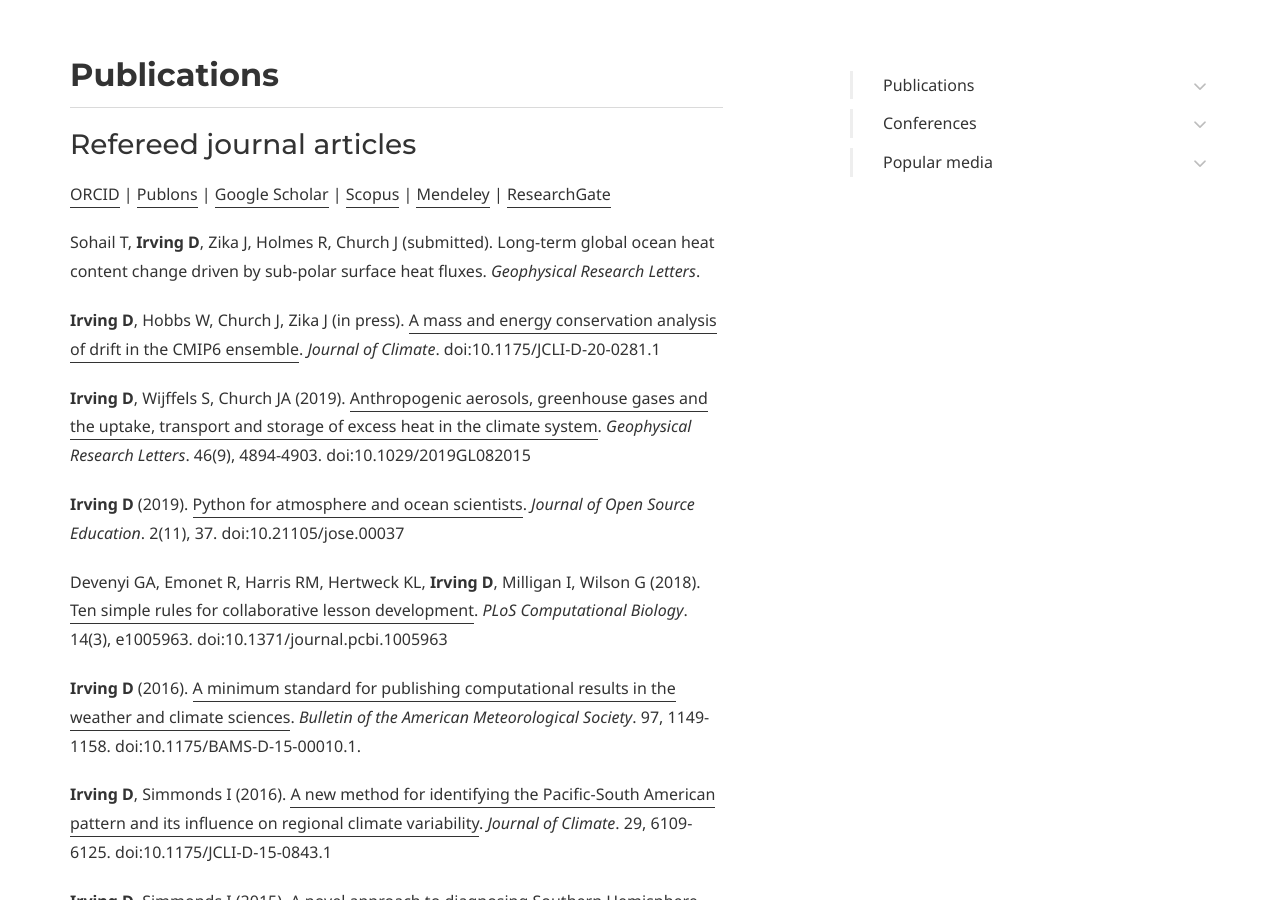
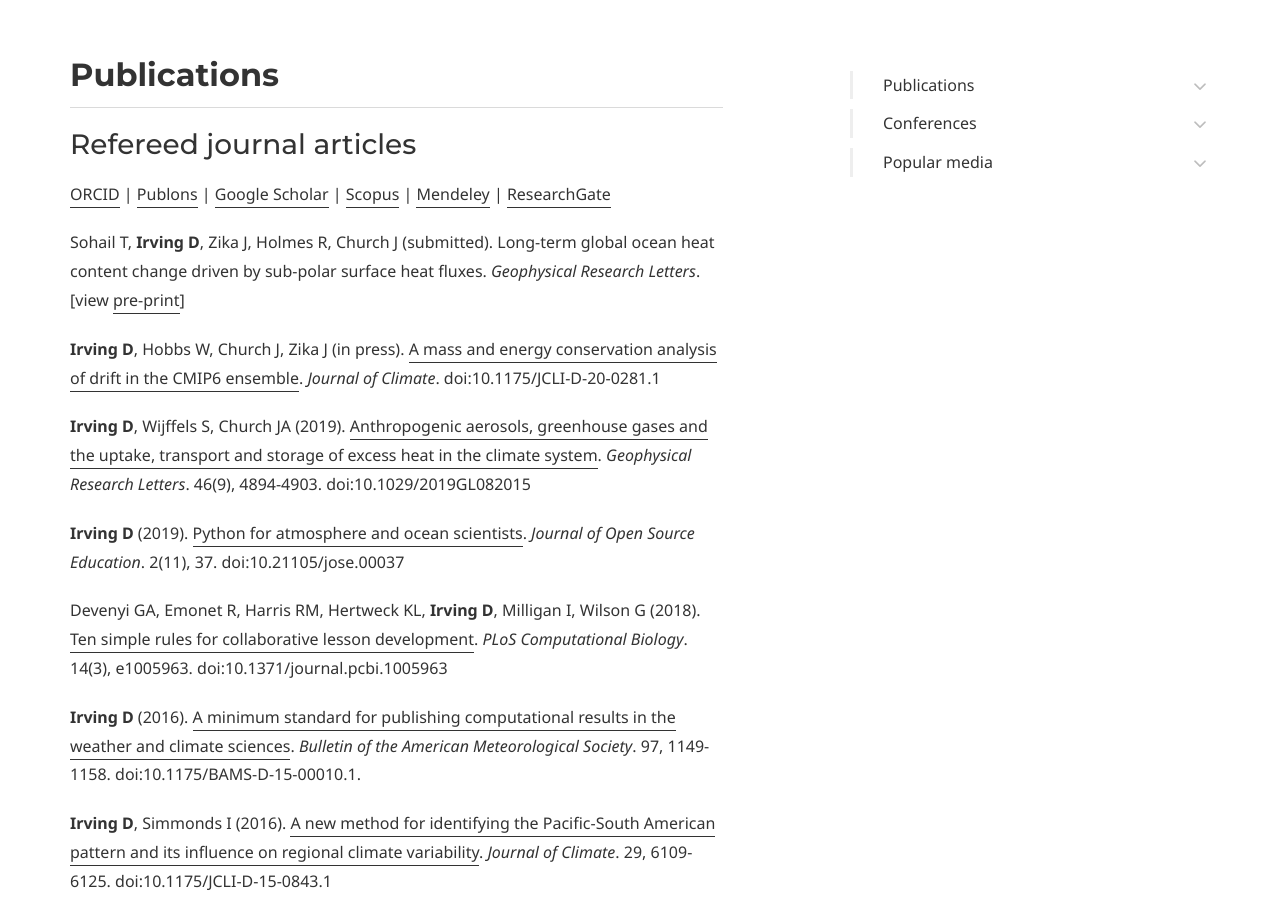
Before and after one commit to DamienIrving/damienirving.github.io, a Jekyll site: the page built from publications.md, in a window 1280 px wide and 900 px high, scrolled down 643 px. Built offline with Jekyll 4.4.1, drawn with Linux system fonts in a browser that asks for light colours; some web fonts are replaced.

Commit message:
Update publications.md

```diff
--- a/publications.md
+++ b/publications.md
@@ -28,7 +28,7 @@ page_nav:
 [Mendeley](https://www.mendeley.com/profiles/damien-irving/) |
 [ResearchGate](https://www.researchgate.net/profile/Damien_Irving)
 
-Sohail T, **Irving D**, Zika J, Holmes R, Church J (submitted). Long-term global ocean heat content change driven by sub-polar surface heat fluxes. *Geophysical Research Letters*.
+Sohail T, **Irving D**, Zika J, Holmes R, Church J (submitted). Long-term global ocean heat content change driven by sub-polar surface heat fluxes. *Geophysical Research Letters*. [view [pre-print](https://www.essoar.org/doi/abs/10.1002/essoar.10504695.1)]
 
 **Irving D**, Hobbs W, Church J, Zika J (in press). [A mass and energy conservation analysis of drift in the CMIP6 ensemble](https://journals.ametsoc.org/jcli/article/doi/10.1175/JCLI-D-20-0281.1/). *Journal of Climate*. doi:10.1175/JCLI-D-20-0281.1
 
```
